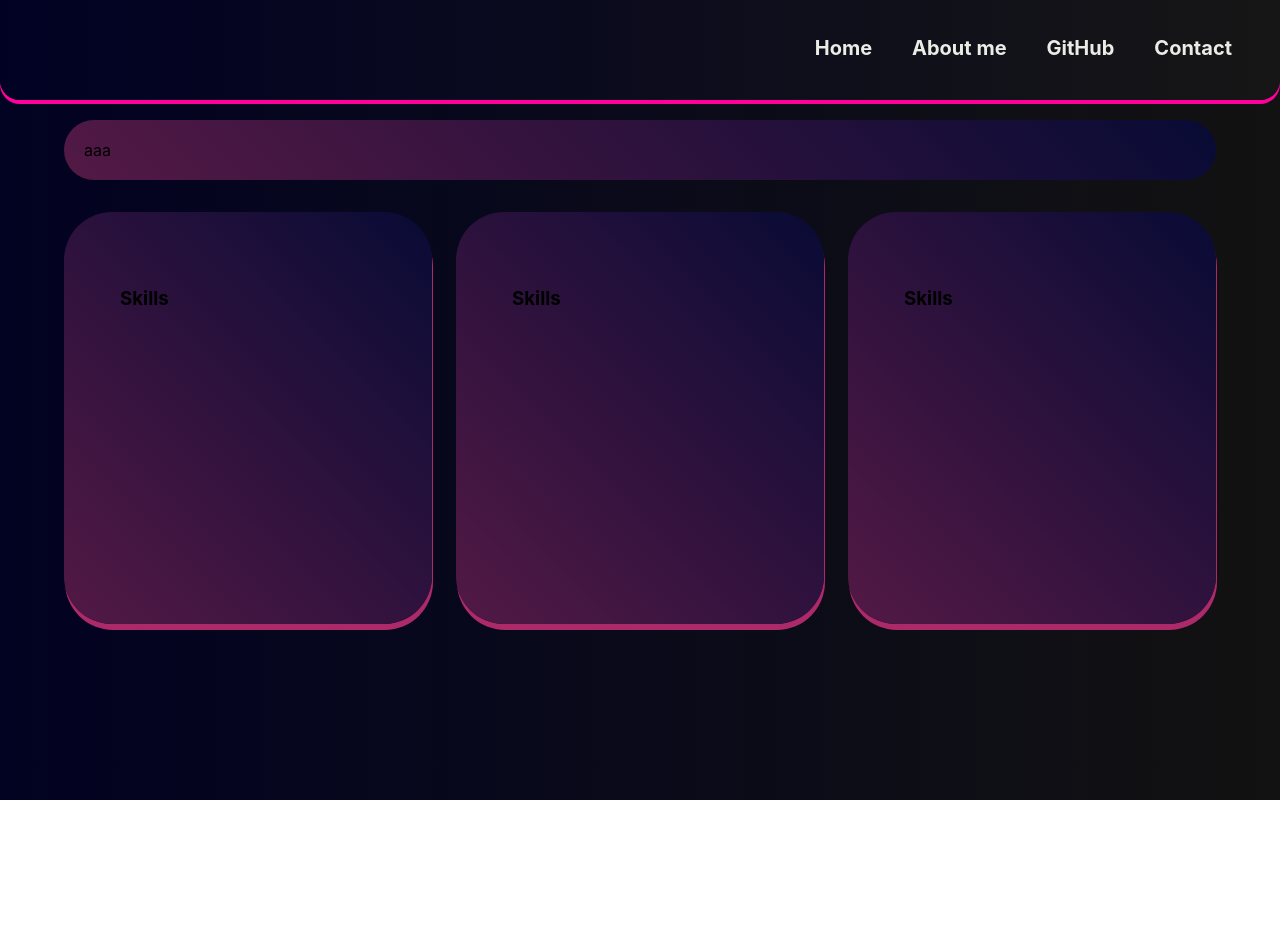
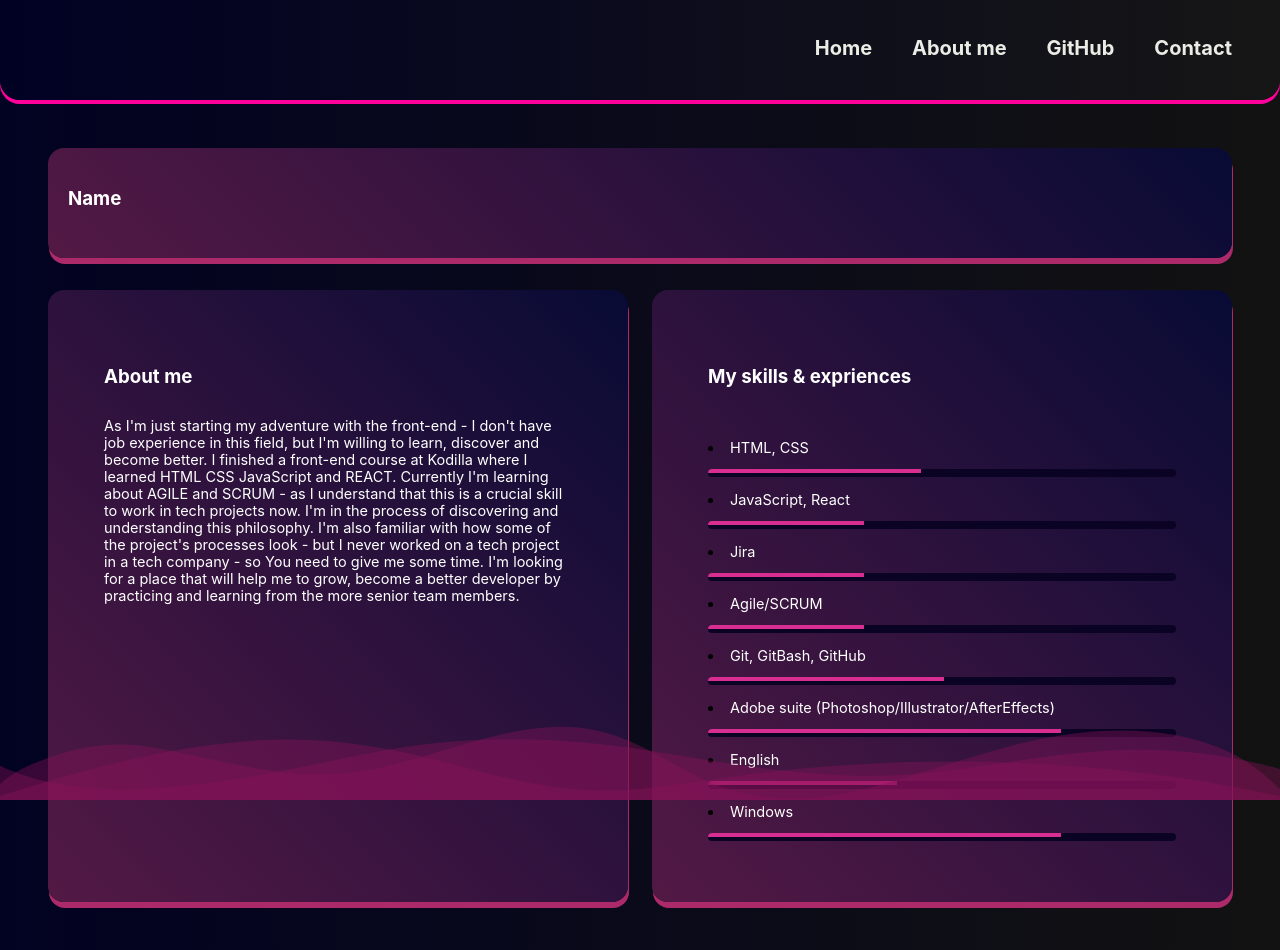
Before and after one commit to Wiktor-prog/New-Protfolio-website, a React (Create React App) app: page /About in a window 1280 px wide. Before the commit the page ends 800 px from the top, so only its background shows below. Built offline with nearby package versions, Linux system fonts and the light colour scheme.

Commit message:
About section update

```diff
--- a/src/components/About/About.css
+++ b/src/components/About/About.css
@@ -1,16 +1,18 @@
 
 .about-page {
   margin: auto;
-  max-width: 90vw;
-  padding: 20px ;
+  max-width: 1200px;
+  padding: 3rem;
 }
+
 .about-header {
   display: flex;
   align-items: center;
   gap: 1rem;
   padding: 20px ;
-  border-radius: 3rem;
+  border-radius: 1rem;
   background-image: linear-gradient(45deg, #531945,#080b35);
+  box-shadow: 1px 6px rgb(172, 41, 106);
 }
 
 .about-grid {
@@ -18,15 +20,92 @@
   gap: 1.5rem;
   margin: 2rem auto auto;
   flex-wrap: wrap;
+
+}
+.about-cell a ,
+.about-cell p  {
+  color: #fff;
+  font-size: 14.5px;
+}
+
+h3 {
+  color: #fff;
+  padding-bottom: 10px;
 }
 
 .about-cell {
   flex: 1 1 200px;
   background-image: linear-gradient(45deg, #531945,#080b35);
   box-shadow: 1px 6px rgb(172, 41, 106);
-  border-radius: 3rem;
+  border-radius: 1rem;
   padding: 3.5rem;
-  height: 300px;
+  height: 500px;
+}
 
 
+.bar {
+  background: #0a0324;
+  display: block;
+  height: 8px;
+  border-radius: 4px;
+  overflow: hidden;
+  margin: 12px 0;
 }
+.about-cell-skills {
+  padding-top: 20px;
+}
+
+.bar span {
+  height: 2px;
+  padding: 1px;
+  float: left;
+  background: rgb(216, 46, 145)
+}
+
+.first-bar {
+  width: 45%;
+}
+.second-bar {
+  width: 33%;
+}
+.third-bar {
+  width: 33%;
+}
+.fourth-bar {
+  width: 33%;
+}
+.fifth-bar {
+  width: 50%;
+}
+.sixth-bar {
+  width: 75%;
+}
+.seventh-bar {
+  width: 40%;
+}
+.eighth-bar {
+  width: 75%;
+}
+
+
+.custom-shape-divider-bottom-1660470148 {
+  position:relative;
+  bottom: 0;
+  left: 0;
+  width: 100%;
+  overflow: hidden;
+  line-height: 0;
+  transform: rotate(180deg);
+}
+
+.custom-shape-divider-bottom-1660470148 svg {
+  position: relative;
+  display: block;
+  width: calc(100% + 1.3px);
+  height: 80px;
+}
+
+.custom-shape-divider-bottom-1660470148 .shape-fill {
+  fill: #881359;
+  opacity: 0.4;
+}
--- a/src/components/About/About.js
+++ b/src/components/About/About.js
@@ -4,20 +4,39 @@ import "../About/About.css"
 export default function About() {
   return(
     <div className="about-page">
-      <header className="about-header">aaa</header>
+
+      <header className="about-header">
+        <h3>Name</h3>
+      </header>
         <main className="about-grid">
           <div className="about-cell">
-            <h3>Skills</h3>
+            <h3>About me</h3>
+            <p>As I'm  just starting my adventure with the front-end - I don't have job experience in this field, but I'm willing to learn, discover and become better. I finished a front-end course at Kodilla where I learned HTML CSS JavaScript and REACT. Currently I'm learning about AGILE and SCRUM -
+                as I understand that this is a crucial skill to work in tech projects now. I'm in the process of discovering and understanding this philosophy. I'm also familiar with how some of the project's processes look - but I never worked on a tech project in a tech company - so You need to give me some time.  I'm looking for a place that will help me to grow, become a better developer by practicing and learning from the more senior team members.</p>
+
           </div>
 
           <div className="about-cell">
-            <h3>Skills</h3>
-          </div>
-
-          <div className="about-cell">
-            <h3>Skills</h3>
+          <h3>My skills & expriences</h3>
+            <div className="about-cell-skills">
+              <li><a>HTML, CSS</a><span class="bar"><span class="first-bar"></span></span></li>
+                <li><a>JavaScript, React</a><span class="bar"><span class="second-bar"></span></span></li>
+                <li><a>Jira</a><span class="bar"><span class="third-bar"></span></span></li>
+                <li><a>Agile/SCRUM</a><span class="bar"><span class="fourth-bar"></span></span></li>
+                <li><a>Git, GitBash, GitHub</a><span class="bar"><span class="fifth-bar"></span></span></li>
+                <li><a>Adobe suite (Photoshop/Illustrator/AfterEffects)</a><span class="bar"><span class="sixth-bar"></span></span></li>
+                <li><a>English</a><span class="bar"><span class="seventh-bar"></span></span></li>
+                <li><a>Windows</a><span class="bar"><span class="eighth-bar"></span></span></li>
+            </div>
           </div>
         </main>
+        <div class="custom-shape-divider-bottom-1660470148">
+              <svg data-name="Layer 1" xmlns="http://www.w3.org/2000/svg" viewBox="0 0 1200 120" preserveAspectRatio="none">
+                <path d="M0,0V46.29c47.79,22.2,103.59,32.17,158,28,70.36-5.37,136.33-33.31,206.8-37.5C438.64,32.43,512.34,53.67,583,72.05c69.27,18,138.3,24.88,209.4,13.08,36.15-6,69.85-17.84,104.45-29.34C989.49,25,1113-14.29,1200,52.47V0Z" opacity=".25" class="shape-fill"></path>
+                <path d="M0,0V15.81C13,36.92,27.64,56.86,47.69,72.05,99.41,111.27,165,111,224.58,91.58c31.15-10.15,60.09-26.07,89.67-39.8,40.92-19,84.73-46,130.83-49.67,36.26-2.85,70.9,9.42,98.6,31.56,31.77,25.39,62.32,62,103.63,73,40.44,10.79,81.35-6.69,119.13-24.28s75.16-39,116.92-43.05c59.73-5.85,113.28,22.88,168.9,38.84,30.2,8.66,59,6.17,87.09-7.5,22.43-10.89,48-26.93,60.65-49.24V0Z" opacity=".5" class="shape-fill"></path>
+                <path d="M0,0V5.63C149.93,59,314.09,71.32,475.83,42.57c43-7.64,84.23-20.12,127.61-26.46,59-8.63,112.48,12.24,165.56,35.4C827.93,77.22,886,95.24,951.2,90c86.53-7,172.46-45.71,248.8-84.81V0Z" class="shape-fill"></path>
+              </svg>
+          </div>
     </div>
   )
 }
--- a/src/components/Contact/Contact.css
+++ b/src/components/Contact/Contact.css
@@ -25,7 +25,7 @@ span {
   position: absolute;
   bottom: 0;
   left: 0;
-  width: 140%;
+  width: 100%;
   overflow: hidden;
   line-height: 0;
   transform: rotate(180deg);
```
